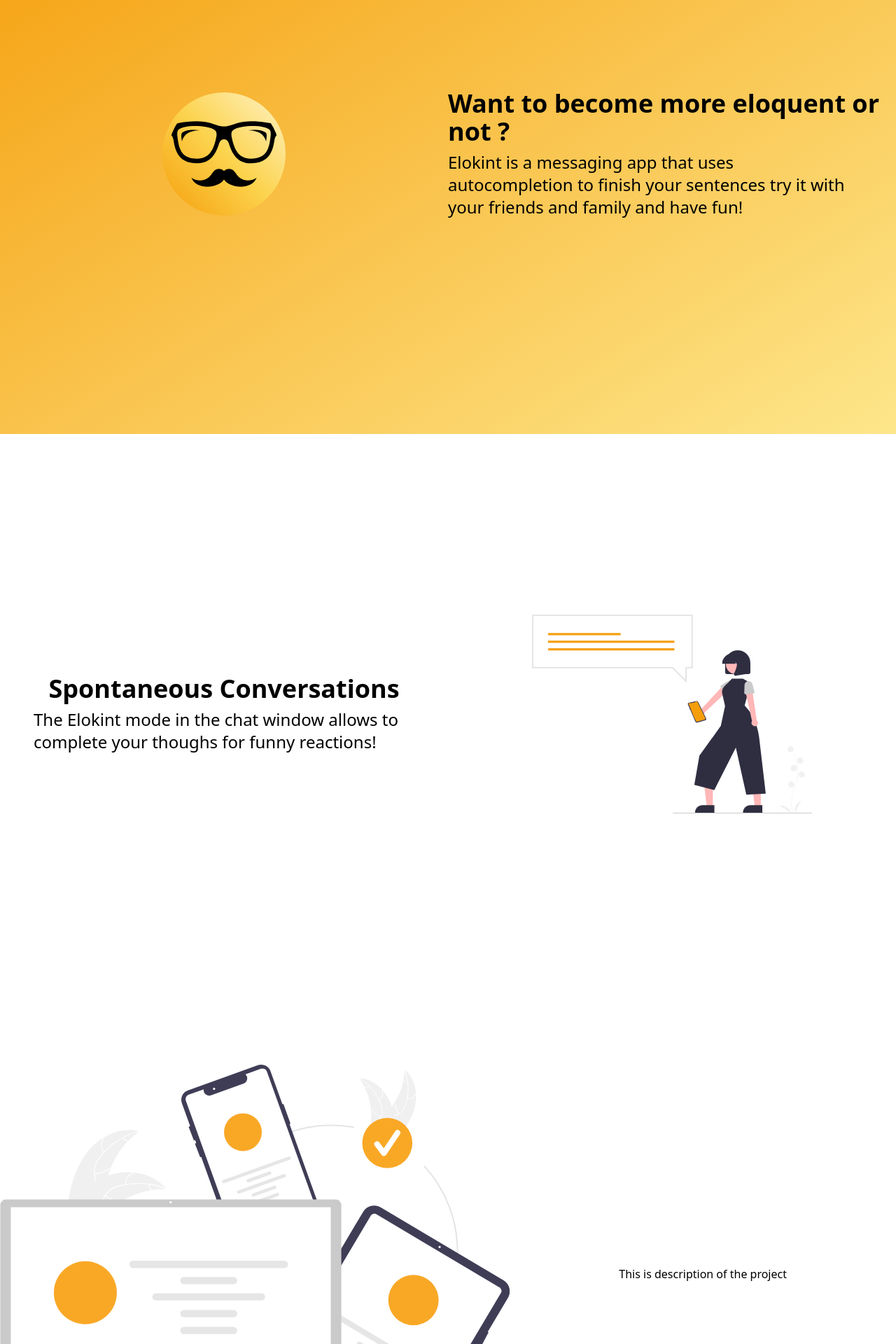
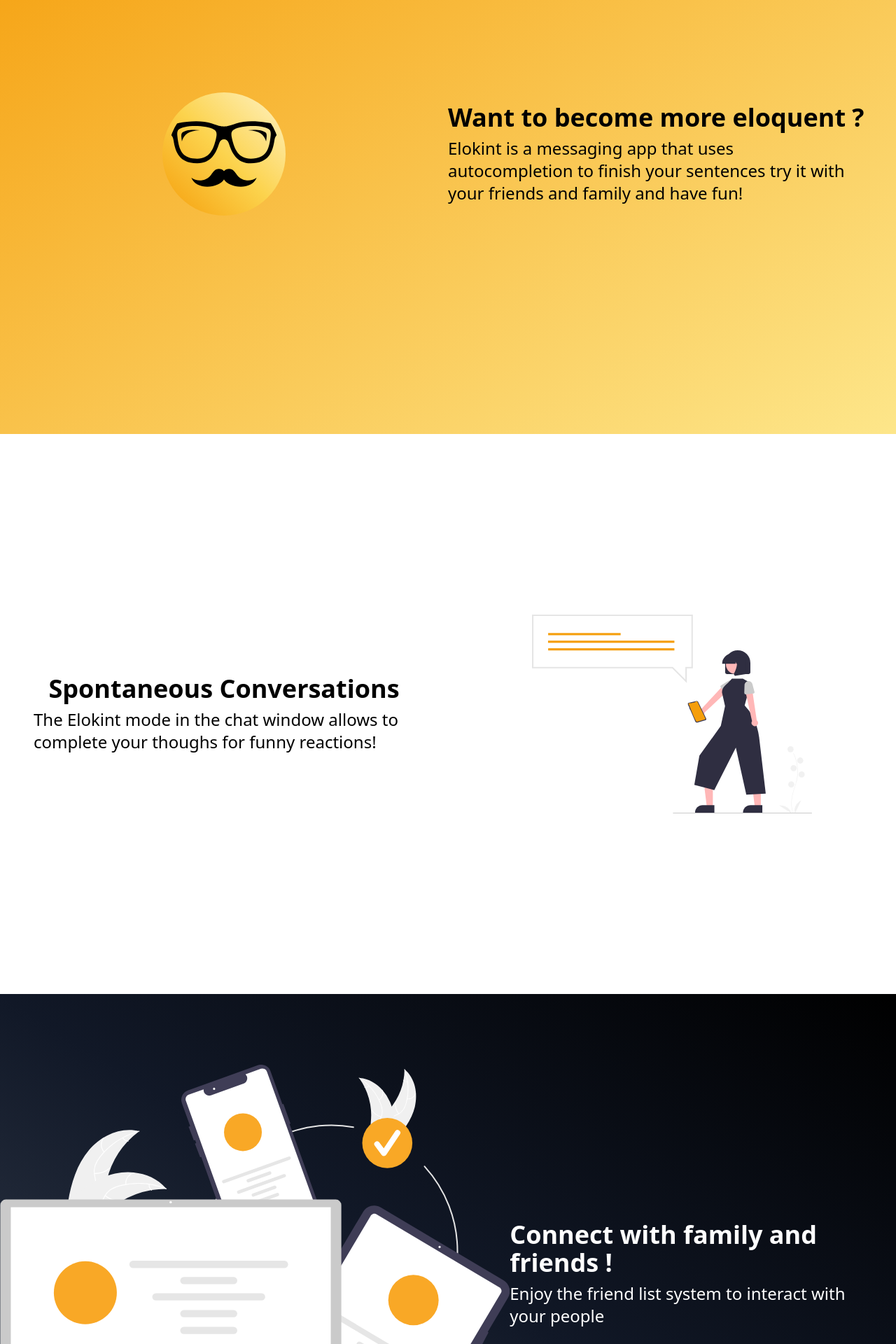
Before and after one commit to k1nho/Elokint, a React (Create React App) app in the folder frontend/: page / in a window 1280 px wide. Shown: the part 260-2180 px from the top of the page at 70% size. Built offline with nearby package versions, Linux system fonts and the light colour scheme; no server answers.

Commit message:
content add

```diff
--- a/frontend/src/components/Home.tsx
+++ b/frontend/src/components/Home.tsx
@@ -15,9 +15,7 @@
         </div>
         <div className="w-full space-y-2">
           <div className="flex justify-start">
-            <p className="text-4xl font-bold">
-              Want to become more eloquent or not ?
-            </p>
+            <p className="text-4xl font-bold">Want to become more eloquent ?</p>
           </div>
           <div className="mr-12">
             <p className="text-2xl">
@@ -177,7 +175,7 @@
           </svg>
         </div>
       </div>
-      <div className="min-h-screen flex justify-items items-center">
+      <div className="min-h-screen flex justify-items items-center bg-gradient-to-tr from-gray-700 via-gray-900 to-black">
         <div className="w-full flex items-center justify-center">
           <svg
             id="eda1a55b-53a8-43b5-9383-13f99c95cdad"
@@ -488,8 +486,17 @@
             <circle cx="243.80241" cy="196.40268" r="1.69602" fill="#fff" />
           </svg>
         </div>
-        <div className="w-full flex items-center justify-center">
-          This is description of the project
+        <div className="w-full space-y-2 text-white">
+          <div className="flex justify-start">
+            <p className="text-4xl font-bold">
+              Connect with family and friends !
+            </p>
+          </div>
+          <div className="mr-12">
+            <p className="text-2xl">
+              Enjoy the friend list system to interact with your people
+            </p>
+          </div>
         </div>
       </div>
     </div>
```
